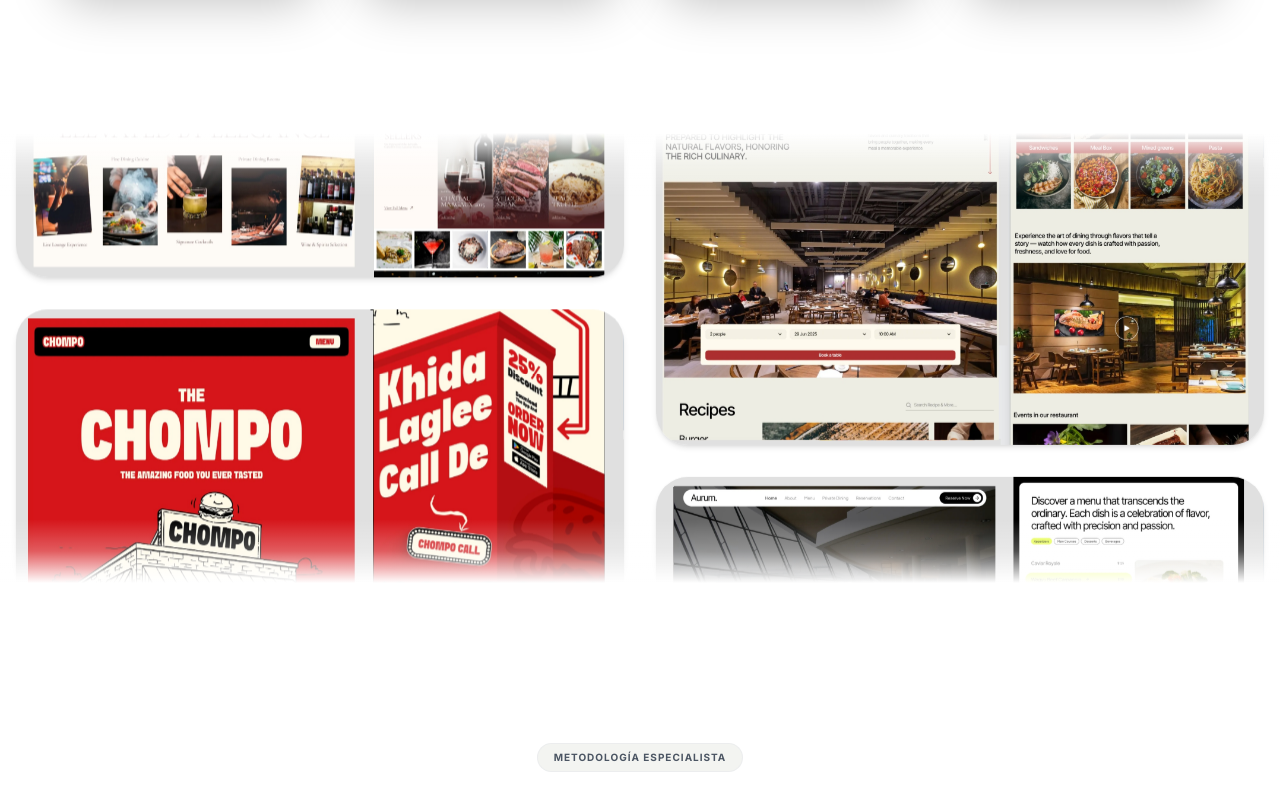
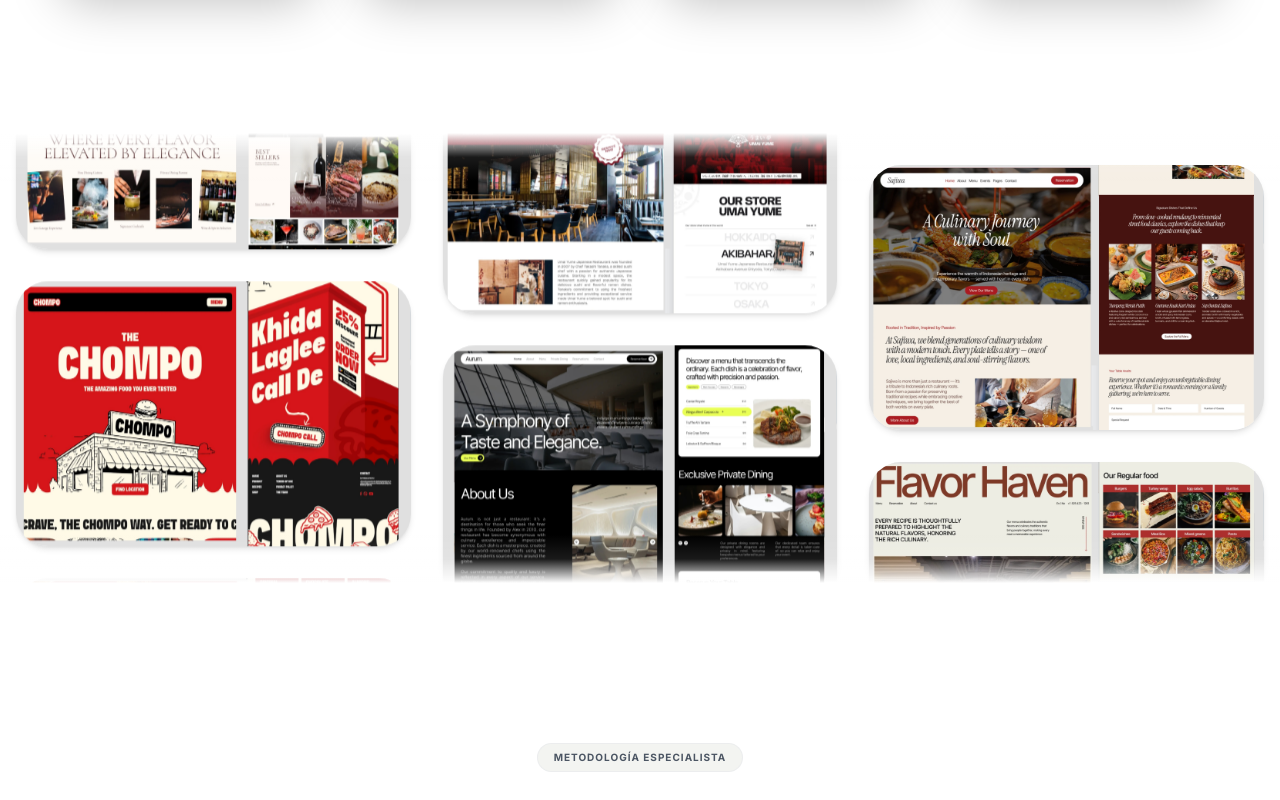
Before and after one commit to motionsmanagement/Motions, a React (Vite) app: page / in a window 1280 px wide. Shown: the part 1680-2480 px from the top of the page. Built offline with nearby package versions, Linux system fonts and the light colour scheme.

Commit message:
feat: ajustar RecentWorks a 3 columnas con pj9 y gradientes más sutiles

```diff
--- a/components/RecentWorks.tsx
+++ b/components/RecentWorks.tsx
@@ -4,14 +4,18 @@ const col1 = [
   '/pf1.jpg',
   '/pj3.jpg',
   '/pj5.jpg',
-  '/pj7.jpg',
 ];
 
 const col2 = [
   '/pj2.jpg',
   '/pj4 (1).jpg',
   '/pj6.jpg',
+];
+
+const col3 = [
+  '/pj7.jpg',
   '/jp8.jpg',
+  '/pj9.jpg',
 ];
 
 const RecentWorks: React.FC = () => {
@@ -27,7 +31,7 @@ const RecentWorks: React.FC = () => {
           100% { transform: translateY(0%); }
         }
         .animate-scroll-up {
-          animation: scrollUp 45s linear infinite;
+          animation: scrollUp 40s linear infinite;
         }
         .animate-scroll-down {
           animation: scrollDown 45s linear infinite;
@@ -35,11 +39,11 @@ const RecentWorks: React.FC = () => {
       `}</style>
 
       <div className="relative w-full h-[350px] md:h-[450px] overflow-hidden">
-        {/* Reduced Edge Masks */}
-        <div className="absolute left-0 right-0 top-0 h-16 bg-gradient-to-b from-white via-white/30 to-transparent z-10 pointer-events-none"></div>
-        <div className="absolute left-0 right-0 bottom-0 h-16 bg-gradient-to-t from-white via-white/30 to-transparent z-10 pointer-events-none"></div>
+        {/* Even more subtle Edge Masks */}
+        <div className="absolute left-0 right-0 top-0 h-12 bg-gradient-to-b from-white via-white/10 to-transparent z-10 pointer-events-none"></div>
+        <div className="absolute left-0 right-0 bottom-0 h-12 bg-gradient-to-t from-white via-white/10 to-transparent z-10 pointer-events-none"></div>
 
-        <div className="grid grid-cols-2 gap-4 md:gap-8 h-full relative z-0 max-w-7xl mx-auto px-4">
+        <div className="grid grid-cols-2 md:grid-cols-3 gap-4 md:gap-8 h-full relative z-0 max-w-7xl mx-auto px-4">
           {/* Column 1 */}
           <div className="relative h-[200%] w-full">
             <div className="flex flex-col gap-4 md:gap-8 w-full animate-scroll-up">
@@ -67,6 +71,20 @@ const RecentWorks: React.FC = () => {
               ))}
             </div>
           </div>
+
+          {/* Column 3 - Visible on Desktop */}
+          <div className="relative h-[200%] w-full pt-8 hidden md:block">
+            <div className="flex flex-col gap-4 md:gap-8 w-full animate-scroll-up">
+              {[...col3, ...col3].map((src, index) => (
+                <div
+                  key={`col3-${index}`}
+                  className="w-full flex-shrink-0 overflow-hidden rounded-[1.5rem] md:rounded-[2rem] shadow-md bg-gray-50"
+                >
+                  <img src={src} alt="Motions Project" className="w-full h-auto object-cover" />
+                </div>
+              ))}
+            </div>
+          </div>
         </div>
       </div>
     </section>
```
Also changed, not shown: public/pj9.jpg (added).
